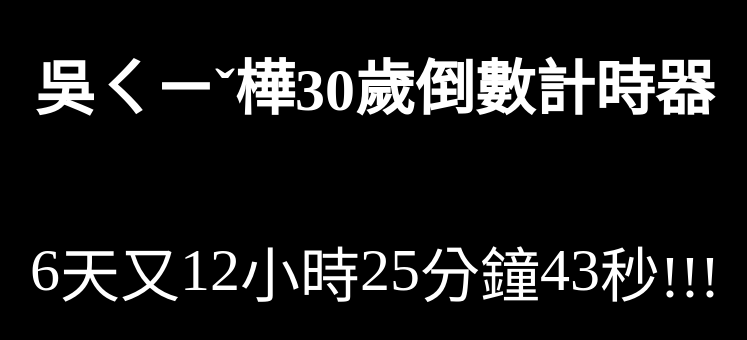
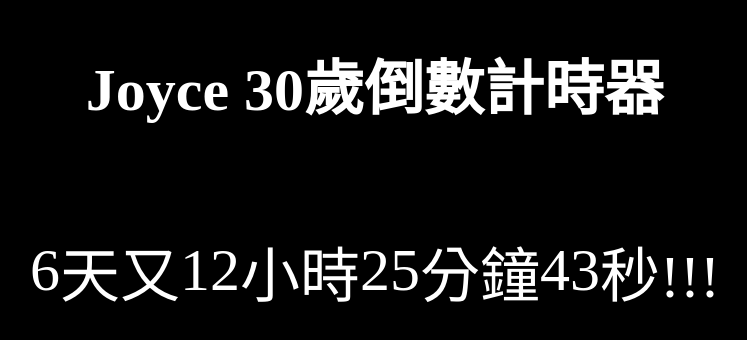
Before and after one commit to taiyu0502/yy, a plain HTML site: page index.html in a window 1280 px wide. Shown: the whole page, without its empty margins (265-1012 px from the left). Drawn offline with Linux system fonts and the light colour scheme.

Commit message:
Update index.html

```diff
--- a/index.html
+++ b/index.html
@@ -6,10 +6,10 @@
 
 <head>
     <meta charset="utf-8">
-    <title>吳ㄑㄧˇ樺30歲倒數計時器</title>
+    <title>Joyce 30歲倒數計時器</title>
 </head>
 <body onload="updateTime()">
-<h1>吳ㄑㄧˇ樺30歲倒數計時器</h1>
+<h1>Joyce 30歲倒數計時器</h1>
 <div id="frame">
     <p id="days">00</p>
     <p class="s">天又</p>
```
